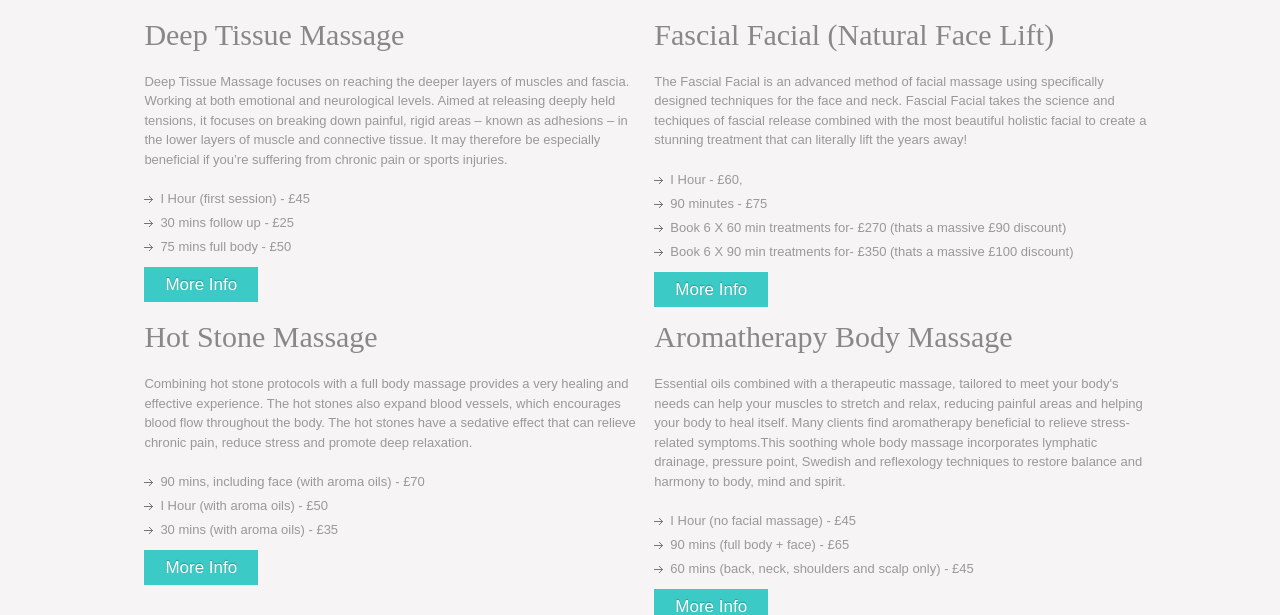
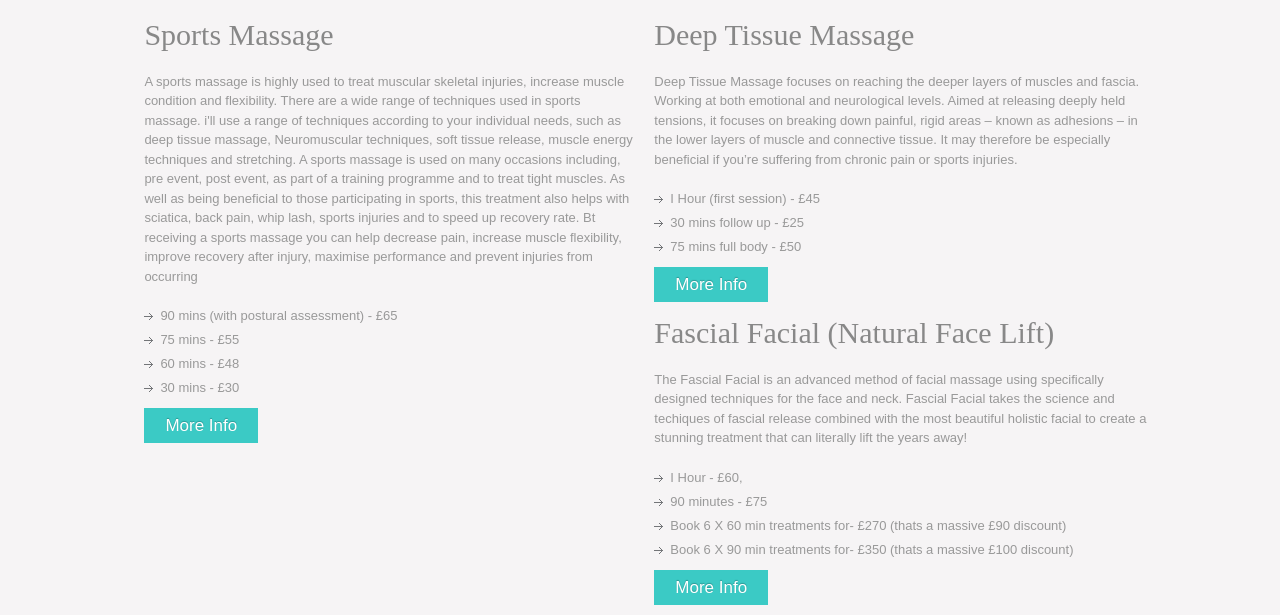
Before and after one commit to Cocoacat/whitestartherapies, a plain HTML site: page prices.html in a window 1280 px wide. Shown: the part 691-1306 px from the top of the page. Drawn offline with Linux system fonts and the light colour scheme; a script that the page names is missing; files whose address does not match are found by name.

Commit message:
initial commit

```diff
--- a/prices.html
+++ b/prices.html
@@ -69,7 +69,19 @@
                     onclick='wahanda.openOnlineBookingWidget("https://widget.treatwell.co.uk/place/368339/menu/"); return false;' target="_blank">
                 <span>Book now!</span>
             </a>
-
+            <div class="col span_1_of_s">
+					<h3>Sports Massage</h3>
+					<p class="para">A sports massage is highly used to treat muscular skeletal injuries, increase muscle condition and flexibility. There are a wide range of techniques used in sports massage. i'll use a range of techniques according to your individual needs, such as deep tissue massage, Neuromuscular techniques, soft tissue release, muscle energy techniques and stretching. A sports massage is used on many occasions including, pre event, post event, as part of a training programme and to treat tight muscles. As well as being beneficial to those participating in sports, this treatment also helps with sciatica, back pain, whip lash, sports injuries and to speed up recovery rate. Bt receiving a sports massage you can help decrease pain, increase muscle flexibility, improve recovery after injury, maximise performance and prevent injuries from occurring</p>
+					<div class="ser-nav">
+			                <ul>
+			                   	<li><a href="">90 mins (with postural assessment) - &#163;65</a></li>
+				                   <li><a href="">75 mins - &#163;55</a></li>
+				                 <li><a href="">60 mins - &#163;48</a></li>
+				                   <li><a href="">30 mins - &#163;30</a></li>
+			                </ul>
+			                   </div>
+			                 <p><span class="one1">More Info</span></p>
+                                   </div>
 
 			    <div class="col span_1_of_s">
 					<h3>Deep Tissue Massage</h3>
```
